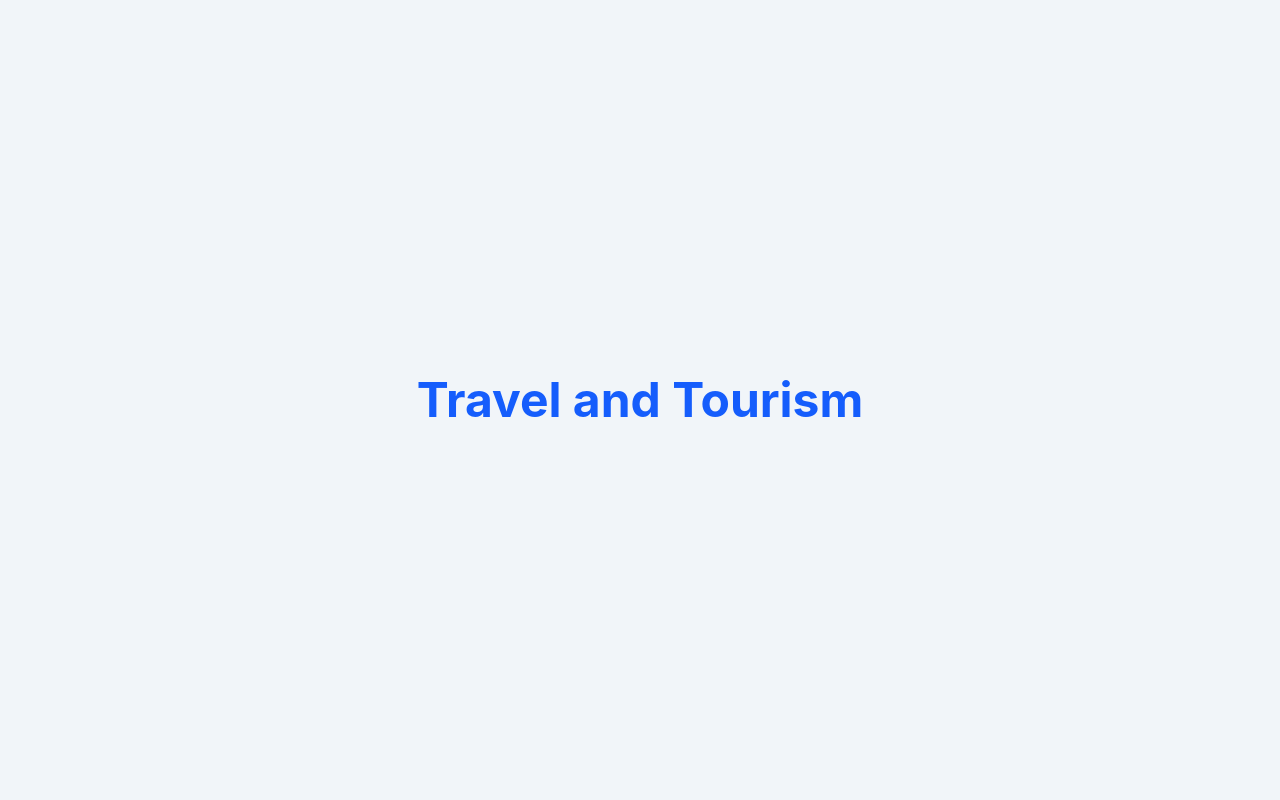
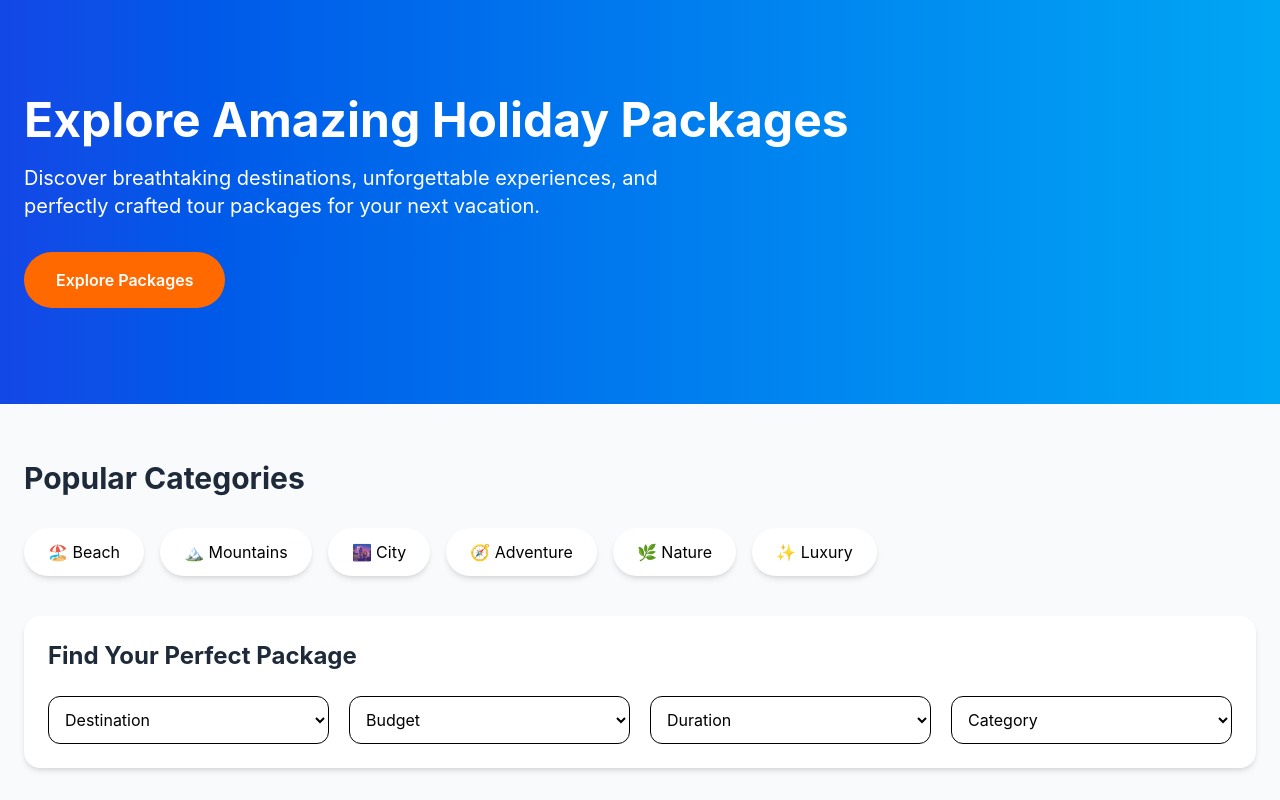
Before and after one commit to AI-Learner01/Web---Wonders-Project, a React (Vite) app in the folder client/: page / in a window 1280 px wide. Shown: the top 800 px of the page. Built offline with nearby package versions, Linux system fonts and the light colour scheme.

Commit message:
Built packages page layout

```diff
--- a/client/src/App.css
+++ /dev/null
@@ -1,184 +0,0 @@
-.counter {
-  font-size: 16px;
-  padding: 5px 10px;
-  border-radius: 5px;
-  color: var(--accent);
-  background: var(--accent-bg);
-  border: 2px solid transparent;
-  transition: border-color 0.3s;
-  margin-bottom: 24px;
-
-  &:hover {
-    border-color: var(--accent-border);
-  }
-  &:focus-visible {
-    outline: 2px solid var(--accent);
-    outline-offset: 2px;
-  }
-}
-
-.hero {
-  position: relative;
-
-  .base,
-  .framework,
-  .vite {
-    inset-inline: 0;
-    margin: 0 auto;
-  }
-
-  .base {
-    width: 170px;
-    position: relative;
-    z-index: 0;
-  }
-
-  .framework,
-  .vite {
-    position: absolute;
-  }
-
-  .framework {
-    z-index: 1;
-    top: 34px;
-    height: 28px;
-    transform: perspective(2000px) rotateZ(300deg) rotateX(44deg) rotateY(39deg)
-      scale(1.4);
-  }
-
-  .vite {
-    z-index: 0;
-    top: 107px;
-    height: 26px;
-    width: auto;
-    transform: perspective(2000px) rotateZ(300deg) rotateX(40deg) rotateY(39deg)
-      scale(0.8);
-  }
-}
-
-#center {
-  display: flex;
-  flex-direction: column;
-  gap: 25px;
-  place-content: center;
-  place-items: center;
-  flex-grow: 1;
-
-  @media (max-width: 1024px) {
-    padding: 32px 20px 24px;
-    gap: 18px;
-  }
-}
-
-#next-steps {
-  display: flex;
-  border-top: 1px solid var(--border);
-  text-align: left;
-
-  & > div {
-    flex: 1 1 0;
-    padding: 32px;
-    @media (max-width: 1024px) {
-      padding: 24px 20px;
-    }
-  }
-
-  .icon {
-    margin-bottom: 16px;
-    width: 22px;
-    height: 22px;
-  }
-
-  @media (max-width: 1024px) {
-    flex-direction: column;
-    text-align: center;
-  }
-}
-
-#docs {
-  border-right: 1px solid var(--border);
-
-  @media (max-width: 1024px) {
-    border-right: none;
-    border-bottom: 1px solid var(--border);
-  }
-}
-
-#next-steps ul {
-  list-style: none;
-  padding: 0;
-  display: flex;
-  gap: 8px;
-  margin: 32px 0 0;
-
-  .logo {
-    height: 18px;
-  }
-
-  a {
-    color: var(--text-h);
-    font-size: 16px;
-    border-radius: 6px;
-    background: var(--social-bg);
-    display: flex;
-    padding: 6px 12px;
-    align-items: center;
-    gap: 8px;
-    text-decoration: none;
-    transition: box-shadow 0.3s;
-
-    &:hover {
-      box-shadow: var(--shadow);
-    }
-    .button-icon {
-      height: 18px;
-      width: 18px;
-    }
-  }
-
-  @media (max-width: 1024px) {
-    margin-top: 20px;
-    flex-wrap: wrap;
-    justify-content: center;
-
-    li {
-      flex: 1 1 calc(50% - 8px);
-    }
-
-    a {
-      width: 100%;
-      justify-content: center;
-      box-sizing: border-box;
-    }
-  }
-}
-
-#spacer {
-  height: 88px;
-  border-top: 1px solid var(--border);
-  @media (max-width: 1024px) {
-    height: 48px;
-  }
-}
-
-.ticks {
-  position: relative;
-  width: 100%;
-
-  &::before,
-  &::after {
-    content: '';
-    position: absolute;
-    top: -4.5px;
-    border: 5px solid transparent;
-  }
-
-  &::before {
-    left: 0;
-    border-left-color: var(--border);
-  }
-  &::after {
-    right: 0;
-    border-right-color: var(--border);
-  }
-}
--- a/client/src/App.jsx
+++ b/client/src/App.jsx
@@ -1,18 +1,7 @@
-import { useState } from 'react'
-import reactLogo from './assets/react.svg'
-import viteLogo from './assets/vite.svg'
-import heroImg from './assets/hero.png'
-import './App.css'
+import Packages from "./pages/Packages";
 
 function App() {
-
-  return (
-    <div className="flex min-h-screen items-center justify-center bg-slate-100">
-      <h1 className="text-5xl font-bold text-blue-600">
-        Travel and Tourism
-      </h1>
-    </div>
-  )
+  return <Packages />;
 }
 
 export default App;
--- a/client/src/components/PackageFilter.jsx
+++ b/client/src/components/PackageFilter.jsx
@@ -0,0 +1,45 @@
+function PackageFilter() {
+  return (
+    <section className="bg-white rounded-2xl shadow-md p-6 mt-10">
+      <h2 className="text-2xl font-bold text-gray-800 mb-6">
+        Find Your Perfect Package
+      </h2>
+
+      <div className="grid grid-cols-1 md:grid-cols-2 lg:grid-cols-4 gap-5">
+
+        <select className="border rounded-xl p-3 outline-none focus:ring-2 focus:ring-blue-500">
+          <option>Destination</option>
+          <option>Goa</option>
+          <option>Kashmir</option>
+          <option>Kerala</option>
+          <option>Bali</option>
+        </select>
+
+        <select className="border rounded-xl p-3 outline-none focus:ring-2 focus:ring-blue-500">
+          <option>Budget</option>
+          <option>₹10,000 - ₹20,000</option>
+          <option>₹20,000 - ₹40,000</option>
+          <option>₹40,000+</option>
+        </select>
+
+        <select className="border rounded-xl p-3 outline-none focus:ring-2 focus:ring-blue-500">
+          <option>Duration</option>
+          <option>1-3 Days</option>
+          <option>4-6 Days</option>
+          <option>7+ Days</option>
+        </select>
+
+        <select className="border rounded-xl p-3 outline-none focus:ring-2 focus:ring-blue-500">
+          <option>Category</option>
+          <option>Beach</option>
+          <option>Adventure</option>
+          <option>Mountain</option>
+          <option>Luxury</option>
+        </select>
+
+      </div>
+    </section>
+  );
+}
+
+export default PackageFilter;
--- /dev/null
+++ b/client/src/data/packages.js
@@ -0,0 +1,3 @@
+const packages = [];
+
+export default packages;
--- a/client/src/pages/Packages.jsx
+++ b/client/src/pages/Packages.jsx
@@ -0,0 +1,119 @@
+import PackageFilter from "../components/PackageFilter";
+
+function Packages() {
+
+    const categories = [
+        "🏖 Beach",
+        "🏔 Mountains",
+        "🌆 City",
+        "🧭 Adventure",
+        "🌿 Nature",
+        "✨ Luxury"
+    ];
+
+    return (
+
+        <div className="min-h-screen bg-slate-50">
+
+            {/* Hero */}
+
+            <section className="bg-gradient-to-r from-blue-700 to-sky-500 text-white">
+
+                <div className="max-w-7xl mx-auto px-6 py-24">
+
+                    <h1 className="text-5xl font-bold mb-5">
+
+                        Explore Amazing Holiday Packages
+
+                    </h1>
+
+                    <p className="text-lg md:text-xl max-w-2xl">
+
+                        Discover breathtaking destinations, unforgettable experiences,
+                        and perfectly crafted tour packages for your next vacation.
+
+                    </p>
+
+                    <button
+                        className="mt-8 bg-orange-500 hover:bg-orange-600 transition px-8 py-4 rounded-full font-semibold">
+
+                        Explore Packages
+
+                    </button>
+
+                </div>
+
+            </section>
+
+            {/* Categories */}
+
+            <section className="max-w-7xl mx-auto px-6 mt-14">
+
+                <h2 className="text-3xl font-bold text-gray-800">
+
+                    Popular Categories
+
+                </h2>
+
+                <div className="flex flex-wrap gap-4 mt-8">
+
+                    {categories.map((item) => (
+
+                        <button
+                            key={item}
+                            className="bg-white shadow-md rounded-full px-6 py-3 hover:bg-blue-600 hover:text-white transition">
+
+                            {item}
+
+                        </button>
+
+                    ))}
+
+                </div>
+
+            </section>
+
+            {/* Filters */}
+
+            <div className="max-w-7xl mx-auto px-6">
+
+                <PackageFilter />
+
+            </div>
+
+            {/* Packages */}
+
+            <section className="max-w-7xl mx-auto px-6 py-16">
+
+                <h2 className="text-3xl font-bold text-gray-800 mb-10">
+
+                    Popular Tour Packages
+
+                </h2>
+
+                <div
+                    className="bg-white rounded-2xl shadow-lg p-16 text-center">
+
+                    <h3 className="text-2xl font-semibold text-gray-700">
+
+                        Tour Package Cards Coming Soon
+
+                    </h3>
+
+                    <p className="text-gray-500 mt-3">
+
+                        Phase 2 will display beautiful travel package cards here.
+
+                    </p>
+
+                </div>
+
+            </section>
+
+        </div>
+
+    );
+
+}
+
+export default Packages;
```
